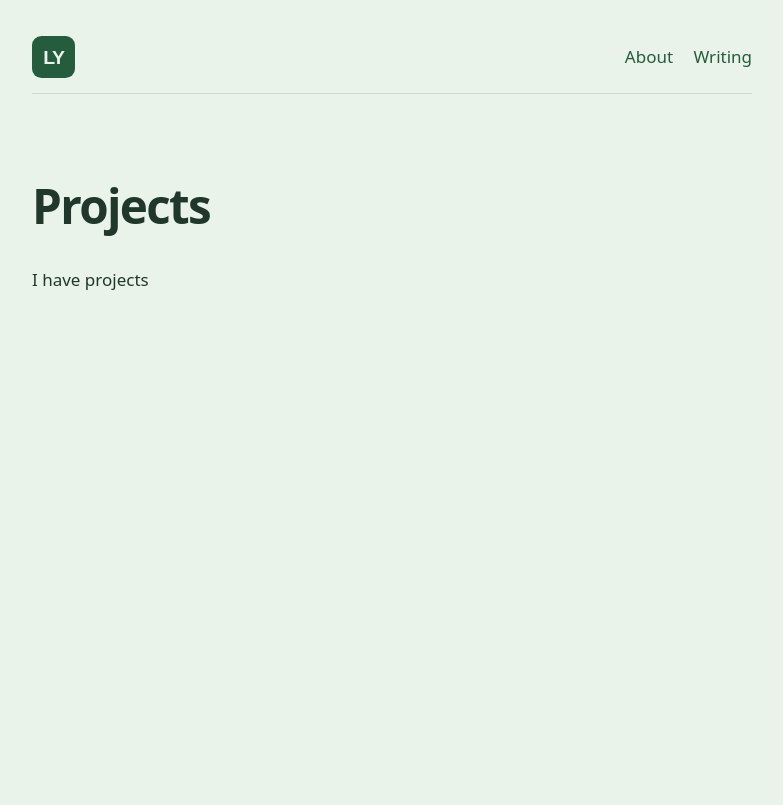
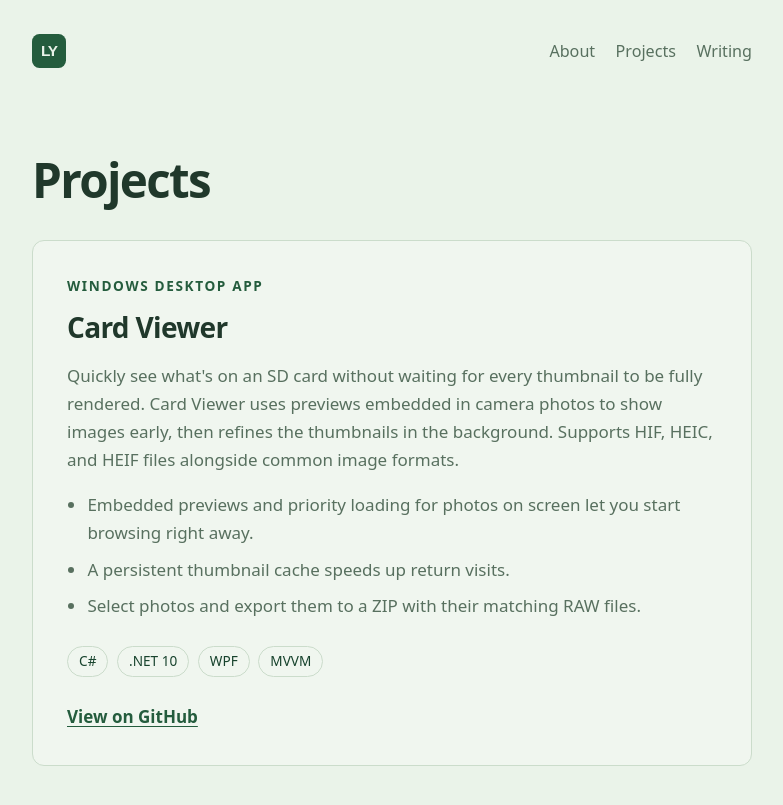
Before and after one commit to ludayu560/personal-site, a Jekyll site: the page built from projects.html, in a window 1280 px wide. Shown: the top 805 px of the page, without its empty margins (248-1031 px from the left). Built offline with Jekyll 4.4.1, drawn with Linux system fonts in a browser that asks for light colours.

Commit message:
add cardviewer project

```diff
--- a/_data/experience.yml
+++ b/_data/experience.yml
@@ -48,6 +48,7 @@
     - Pytest
     - Docker
     - GitHub Actions
+    - Regression Testing
     - AWS ECS
     - AWS S3
   project_stories:
--- a/_layouts/default.html
+++ b/_layouts/default.html
@@ -23,18 +23,13 @@
   <div class="container">
     {% unless page.home %}
       <header class="site-header">
-        <a class="brand" href="{{ '/' | relative_url }}" aria-label="Home">
-          <img
-            src="{{ '/assets/favicon.svg' | relative_url }}"
-            alt="LY"
-            width="40"
-            height="40"
-          >
+        <a class="brand" href="{{ '/' | relative_url }}" aria-label="LuDa Yu, home">
+          <img src="{{ '/assets/favicon.svg' | relative_url }}" alt="" width="32" height="32">
         </a>
 
         <nav aria-label="Main navigation">
           <a href="{{ '/about/' | relative_url }}">About</a>
-          <!-- <a href="{{ '/projects/' | relative_url }}">Projects</a> -->
+          <a href="{{ '/projects/' | relative_url }}">Projects</a>
           <a href="{{ '/blog/' | relative_url }}">Writing</a>
         </nav>
       </header>
--- a/assets/style.css
+++ b/assets/style.css
@@ -73,20 +73,36 @@ main {
   justify-content: space-between;
   align-items: center;
   flex-wrap: wrap;
-  gap: 1rem;
-  padding: 2.1rem 0 0.85rem;
-  border-bottom: 1px solid var(--border);
+  gap: 0.75rem 2rem;
+  padding: 2rem 0 0;
+  font-size: 0.95rem;
 }
 
 .brand {
   display: inline-flex;
   align-items: center;
+  gap: 0.5rem;
+  color: var(--text);
+  text-decoration: none;
 }
 
 .brand img {
   display: block;
-  width: 2.5rem;
-  height: 2.5rem;
+  width: 2rem;
+  height: 2rem;
+}
+
+.site-header nav {
+  flex-wrap: wrap;
+  gap: 0.5rem 1.2rem;
+}
+
+.site-header nav a {
+  color: var(--muted);
+}
+
+.site-header nav a:hover {
+  color: var(--green-dark);
 }
 
 nav {
@@ -143,6 +159,74 @@ nav a:hover {
     max-width: 300px;
     margin-inline: auto;
   }
+}
+
+/* Projects */
+
+.projects-intro {
+  margin-bottom: 2rem;
+  color: var(--muted);
+}
+
+.projects-list {
+  display: grid;
+  gap: 1.5rem;
+}
+
+.project-card {
+  min-width: 0;
+  padding: clamp(1.25rem, 4vw, 2rem);
+  border: 1px solid var(--border);
+  border-radius: 12px;
+  background: rgba(255, 255, 255, 0.25);
+}
+
+.project-card .eyebrow {
+  margin: 0 0 0.75rem;
+}
+
+.project-card h2 {
+  margin: 0;
+  font-size: 1.65rem;
+  line-height: 1.25;
+  letter-spacing: -0.025em;
+}
+
+.project-summary,
+.project-features {
+  color: var(--muted);
+}
+
+.project-features {
+  padding-left: 1.2rem;
+}
+
+.project-features li + li {
+  margin-top: 0.5rem;
+}
+
+.project-skills {
+  display: flex;
+  flex-wrap: wrap;
+  gap: 0.5rem;
+  margin: 1.5rem 0;
+  padding: 0;
+  list-style: none;
+}
+
+.project-skills li {
+  padding: 0.2rem 0.65rem;
+  border: 1px solid var(--border);
+  border-radius: 999px;
+  color: var(--green-dark);
+  font-size: 0.8rem;
+}
+
+.project-link {
+  display: inline-flex;
+  align-items: center;
+  gap: 0.5rem;
+  font-weight: 600;
 }
 
 /* Blog */
@@ -217,6 +301,12 @@ time {
   font-weight: 600;
 }
 
+.intro-footer {
+  display: flex;
+  flex: 1;
+  flex-direction: column;
+}
+
 .intro-links {
   display: flex;
   align-items: center;
@@ -263,6 +353,10 @@ time {
 .experience-item {
   padding: 1.5rem 0;
   border-bottom: 1px solid var(--border);
+}
+
+.experience-item:last-child {
+  border-bottom: 0;
 }
 
 .experience-date {
@@ -360,9 +454,37 @@ time {
     margin-bottom: 2rem;
   }
 
+  .intro-footer {
+    flex-direction: row;
+    align-items: center;
+    justify-content: space-between;
+    flex-wrap: wrap;
+    gap: 0.75rem 1.5rem;
+    margin-top: 1.5rem;
+  }
+
   .intro-nav {
-    margin-top: 2rem;
+    order: -1;
+    gap: 1rem;
+    margin-top: 0;
     padding-top: 0;
+  }
+
+  .intro-links {
+    gap: 0.5rem;
+    margin-top: 0;
+  }
+
+  .intro-links a {
+    align-items: center;
+    justify-content: center;
+    width: 2.5rem;
+    height: 2.5rem;
+  }
+
+  .intro-links svg {
+    width: 1.35rem;
+    height: 1.35rem;
   }
 
   .experience-panel {
--- a/projects.html
+++ b/projects.html
@@ -5,4 +5,34 @@ permalink: /projects/
 ---
 
 <h1>Projects</h1>
-<p>I have projects</p>
+<div class="projects-list">
+  <article class="project-card" aria-labelledby="card-viewer-title">
+    <p class="eyebrow">Windows desktop app</p>
+    <h2 id="card-viewer-title">Card Viewer</h2>
+    <p class="project-summary">
+      Quickly see what's on an SD card without waiting for every thumbnail to be
+      fully rendered. Card Viewer uses previews embedded in camera photos to
+      show images early, then refines the thumbnails in the background. Supports
+      HIF, HEIC, and HEIF files alongside common image formats.
+    </p>
+    <ul class="project-features">
+      <li>
+        Embedded previews and priority loading for photos on screen let you
+        start browsing right away.
+      </li>
+      <li>A persistent thumbnail cache speeds up return visits.</li>
+      <li>
+        Select photos and export them to a ZIP with their matching RAW files.
+      </li>
+    </ul>
+    <ul class="project-skills" aria-label="Technologies used">
+      <li>C#</li>
+      <li>.NET 10</li>
+      <li>WPF</li>
+      <li>MVVM</li>
+    </ul>
+    <a class="project-link" href="https://github.com/ludayu560/Card-Viewer">
+      View on GitHub
+    </a>
+  </article>
+</div>
```
Also changed, not shown: index.html (+8 -5 lines).
